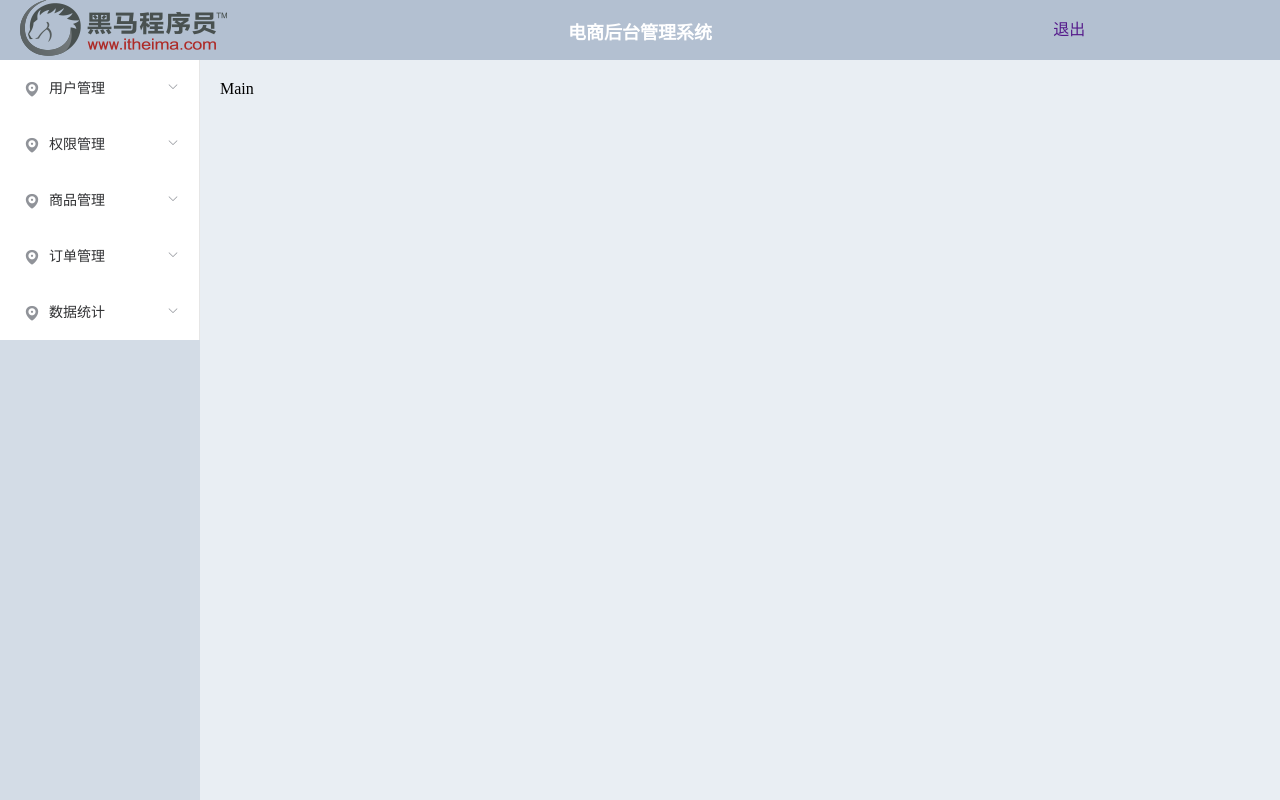
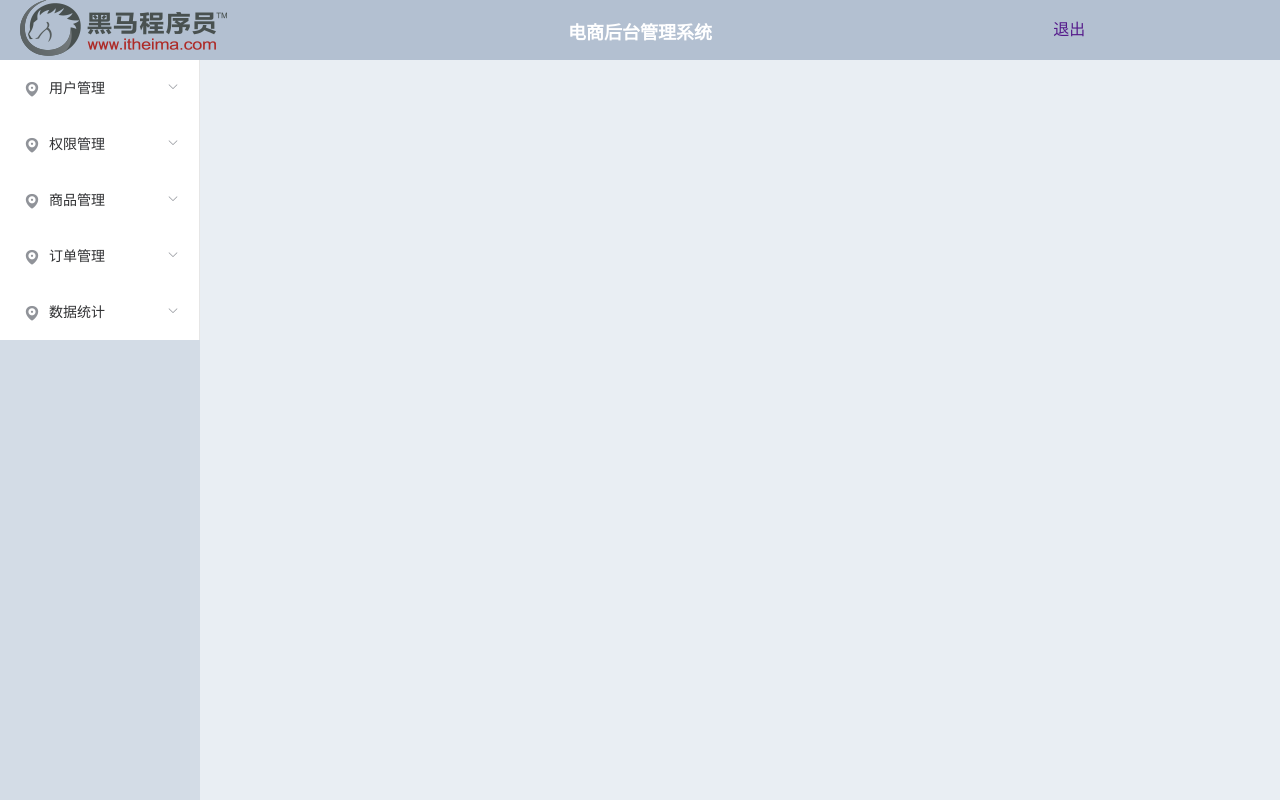
Before and after one commit to gaoting0530/mallmanager, a Vue app: page /#/ in a window 1280 px wide. Built offline with nearby package versions, Linux system fonts and the light colour scheme; sample sign-in values are in the browser's storage; the HTML template or start-up script is replaced by a standard one.

Commit message:
用户路由配置

```diff
--- a/src/components/home/home.vue
+++ b/src/components/home/home.vue
@@ -11,13 +11,14 @@
             <el-aside width="200px" class="aside">
                  <el-menu
                     :unique-opened="true"
+                    router="true"
                     default-active="2">
                     <el-submenu index="1">
                         <template slot="title">
                             <i class="el-icon-location"></i>
                             <span>用户管理</span>
                         </template>
-                        <el-menu-item index="1-1">
+                        <el-menu-item index="users">
                             <i class="el-icon-location"></i>
                             <span>用户列表</span>
                         </el-menu-item>
@@ -76,13 +77,18 @@
                     </el-submenu>
                 </el-menu>
             </el-aside>
-            <el-main class="main">Main</el-main>
+            <el-main class="main">
+                <router-view></router-view>
+            </el-main>
         </el-container>
 </el-container>
 </template>
 
 <script>
 export default {
+    data () {
+
+    },
     beforeCreate() {
         const token = localStorage.getItem('token');
         if(!token) {
--- /dev/null
+++ b/src/components/users/users.vue
@@ -0,0 +1,13 @@
+<template>
+    <div>用户</div>
+</template>
+
+<script>
+export default {
+
+}
+</script>
+
+<style>
+
+</style>
--- a/src/router/index.js
+++ b/src/router/index.js
@@ -2,6 +2,7 @@
 import Router from 'vue-router'
 import Login from '@/components/login/login.vue'
 import Home from '@/components/home/home.vue'
+import Users from '@/components/users/users.vue'
 
 Vue.use(Router)
 
@@ -15,7 +16,14 @@
     {
       path: '/',
       name: 'home',
-      component: Home
+      component: Home,
+      children: [
+        {
+          path: 'users',
+          name: 'users',
+          component: Users
+        }
+      ]
     }
   ]
 })
```
